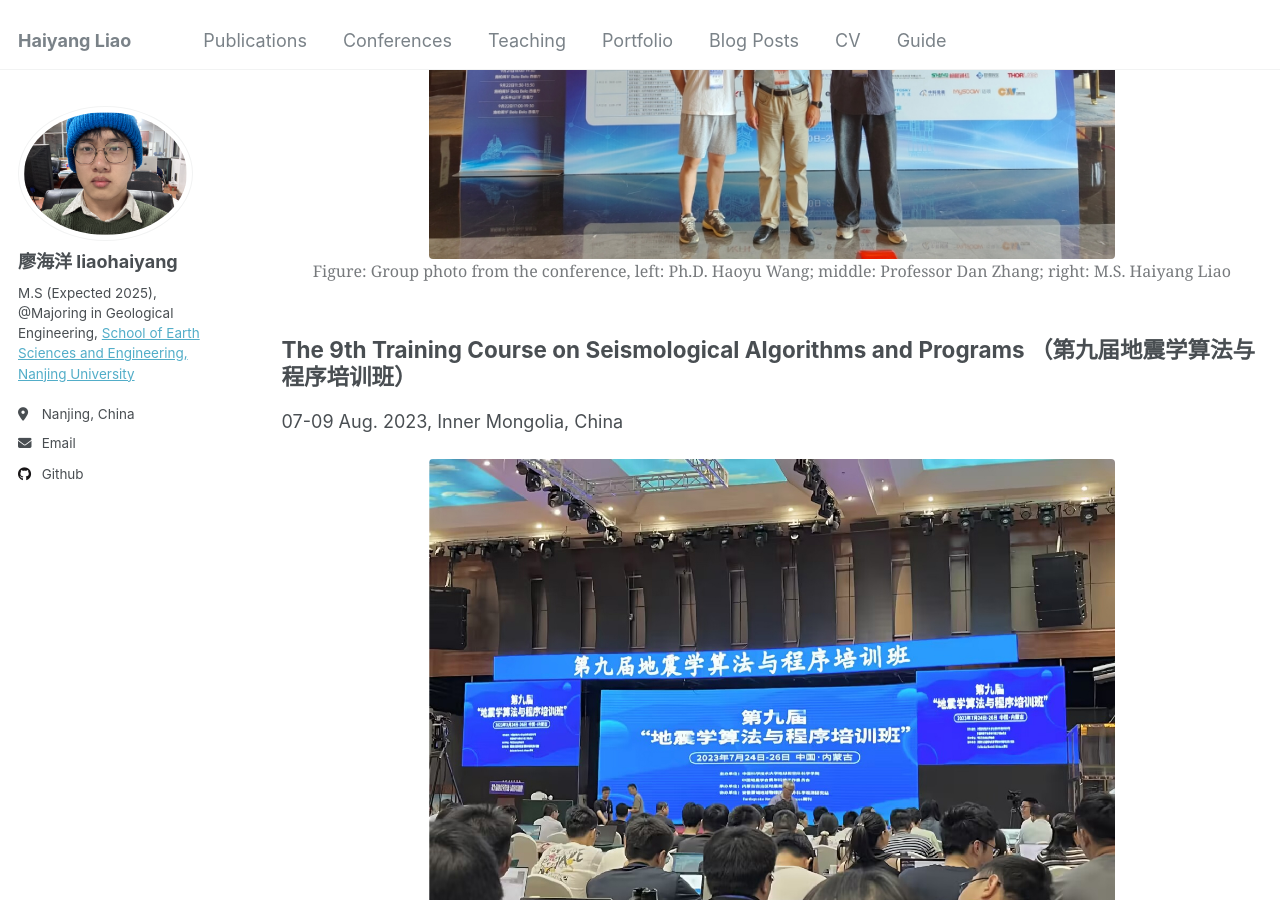
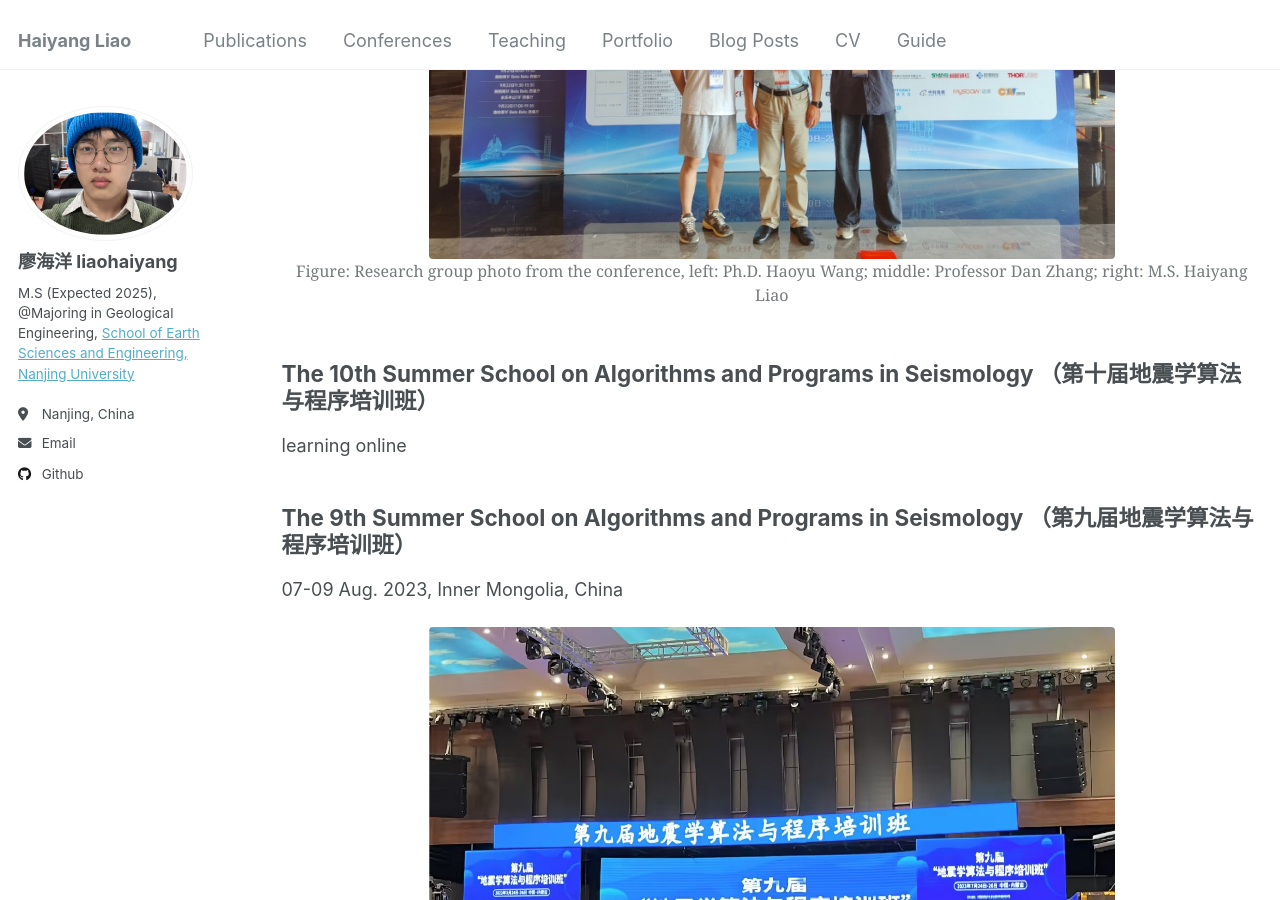
Before and after one commit to Whynot-cell/Whynot-cell.github.io, a Jekyll site: the page built from _pages/conference.html, in a window 1280 px wide and 900 px high, scrolled down 530 px. Built offline with Jekyll 4.4.1, drawn with Linux system fonts in a browser that asks for light colours.

Commit message:
Update conference.html

```diff
--- a/_pages/conference.html
+++ b/_pages/conference.html
@@ -64,16 +64,27 @@ author_profile: true
   <figure>
     <img src="/images/光纤大会重庆照片.png" alt="Fiber Optic Conference Chongqing Photo"
       style="width: 70%; display: block; margin: 0 auto;">
-    <figcaption>Figure: Group photo from the conference, left: Ph.D. Haoyu Wang; middle: Professor Dan Zhang; right:
+    <figcaption>Figure: Research group photo from the conference, left: Ph.D. Haoyu Wang; middle: Professor Dan Zhang;
+      right:
       M.S. Haiyang Liao</figcaption>
   </figure>
 </div>
 
 
 
+<div class="session">
+  <h2>The 10th Summer School on Algorithms and Programs in Seismology （第十届地震学算法与程序培训班）</h2>
+  <p>learning online</p>
+  <!-- <figure>
+    <img src="/images/资源 2.jpg" alt="Training Course Image 1" style="width: 70%; display: block; margin: 0 auto;">
+    <figcaption>Figure: Conference hall</figcaption>
+  </figure> -->
+</div>
+
+
 
 <div class="session">
-  <h2>The 9th Training Course on Seismological Algorithms and Programs （第九届地震学算法与程序培训班）</h2>
+  <h2>The 9th Summer School on Algorithms and Programs in Seismology （第九届地震学算法与程序培训班）</h2>
   <p>07-09 Aug. 2023, Inner Mongolia, China</p>
   <figure>
     <img src="/images/资源 2.jpg" alt="Training Course Image 1" style="width: 70%; display: block; margin: 0 auto;">
```
